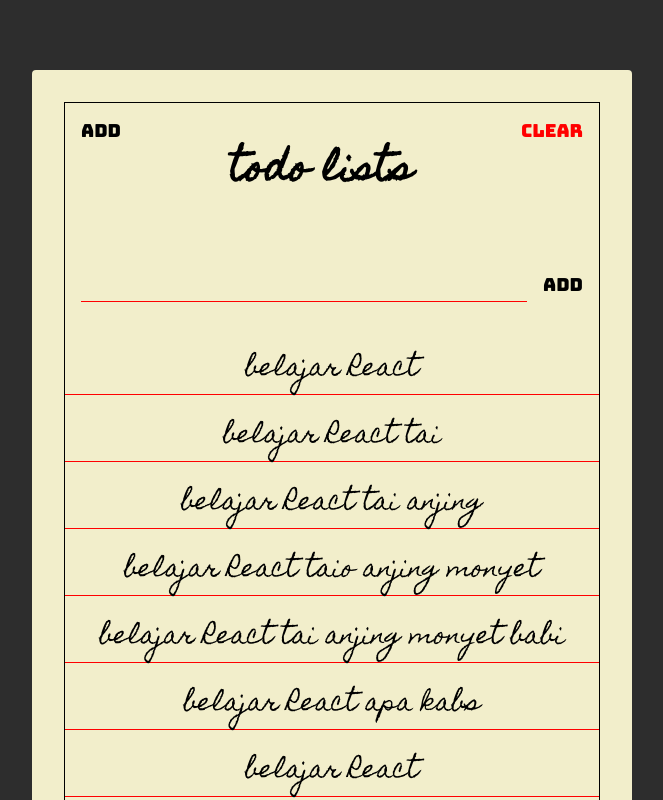
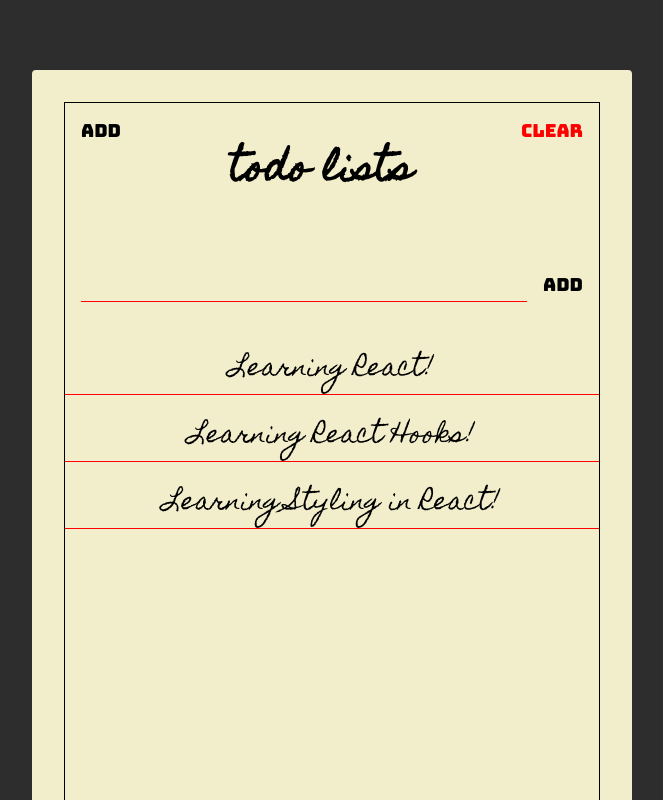
Before and after one commit to T-skyCode/react-todolist, a React (Create React App) app: page / in a window 1280 px wide. Shown: the top 800 px of the page, without its empty margins (308-971 px from the left). Built offline with nearby package versions, Linux system fonts and the light colour scheme.

Commit message:
Menefactor Todos dan TodoList Component

```diff
--- a/src/components/Todos.jsx
+++ b/src/components/Todos.jsx
@@ -1,46 +1,9 @@
 import React from "react";
+import PropTypes from "prop-types";
+
 import Todo from "./Todo";
 
-const Todos = () => {
-  const todos = [
-    {
-      text: "belajar React"
-    },
-    {
-      text: "belajar React tai "
-    },
-    {
-      text: "belajar React tai anjing"
-    },
-    {
-      text: "belajar React taio anjing monyet"
-    },
-    {
-      text: "belajar React tai anjing monyet babi"
-    },
-    {
-      text: "belajar React apa kabs"
-    },
-    {
-      text: "belajar React"
-    },
-    {
-      text: "belajar React tai "
-    },
-    {
-      text: "belajar React tai anjing"
-    },
-    {
-      text: "belajar React taio anjing monyet"
-    },
-    {
-      text: "belajar React tai anjing monyet babi"
-    },
-    {
-      text: "belajar React apa kabs"
-    }
-  ];
-
+const Todos = ({ todos }) => {
   return (
     <section className="todo">
       {todos.map((todo) => {
@@ -50,4 +13,12 @@ const Todos = () => {
   );
 };
 
+Todo.PropTypes = {
+  todos: PropTypes.arrayOf(
+    PropTypes.shape({
+      text: PropTypes.string
+    })
+  )
+};
+
 export default Todos;
--- a/src/pages/TodoList.jsx
+++ b/src/pages/TodoList.jsx
@@ -1,4 +1,4 @@
-import React from "react";
+import React, { useState } from "react";
 
 import Paper from "../components/Paper";
 import Header from "../components/Header";
@@ -6,11 +6,16 @@ import TodoFrom from "../components/TodosForm";
 import Todos from "../components/Todos";
 
 const TodoList = () => {
+  const [todos, setTodos] = useState([
+    { text: "Learning React!" },
+    { text: "Learning React Hooks!" },
+    { text: "Learning Styling in React!" }
+  ]);
   return (
     <Paper>
       <Header> </Header>
       <TodoFrom />
-      <Todos />
+      <Todos todos={todos} />
     </Paper>
   );
 };
```
